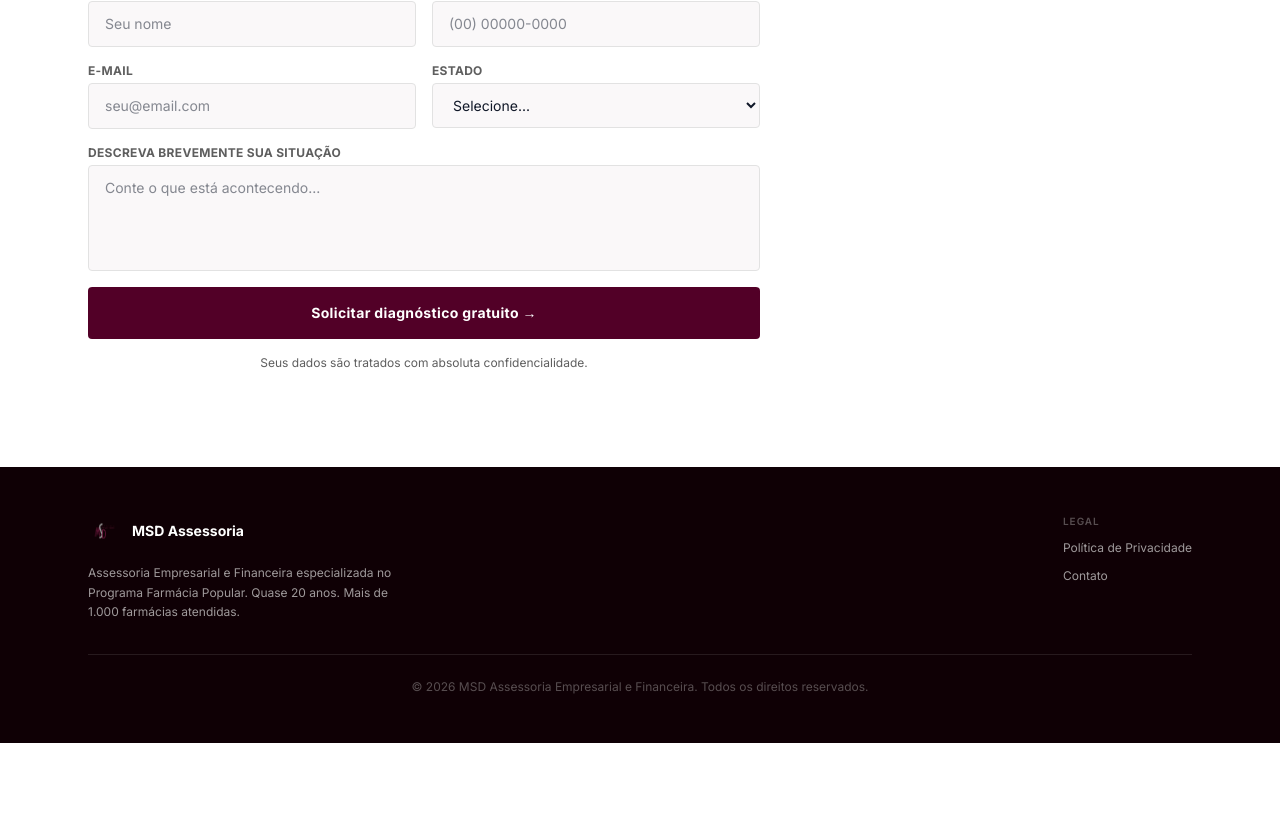
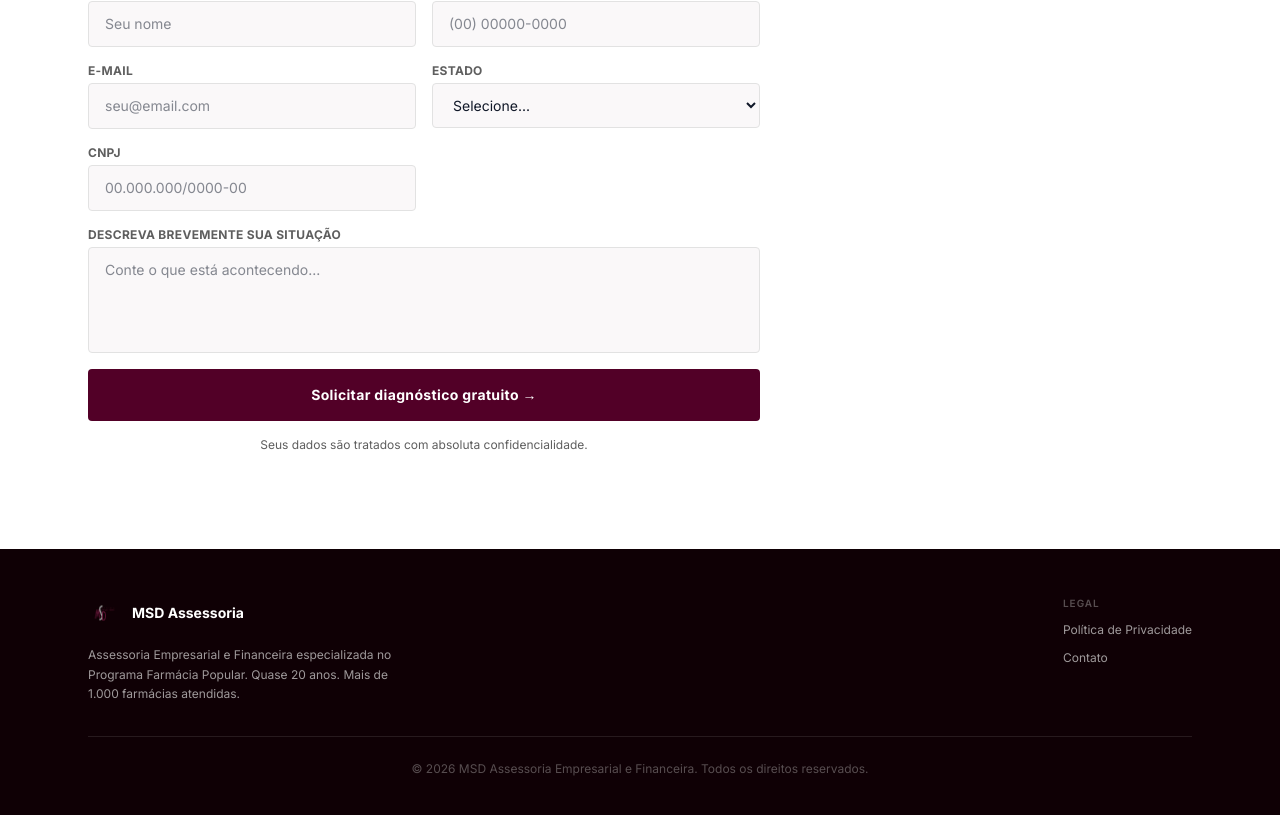
Before and after one commit to samuel-locatel/landing-msd, a Next.js app: page / in a window 1280 px wide. Shown: the part 4285-5100 px from the top of the page. Before the commit the page ends 5028 px from the top, so only its background shows below. Built offline with nearby package versions, Linux system fonts and the light colour scheme.

Commit message:
feat: replace success emoji with CheckCircle2 icon in ContactFormSection

```diff
--- a/src/components/sections/ContactFormSection.tsx
+++ b/src/components/sections/ContactFormSection.tsx
@@ -1,6 +1,7 @@
 'use client'
 
 import { useState, FormEvent } from 'react'
+import { CheckCircle2 } from 'lucide-react'
 import { EyebrowLabel } from '@/components/ui/EyebrowLabel'
 import { WhatsAppButton } from '@/components/ui/WhatsAppButton'
 import { cn } from '@/lib/utils'
@@ -10,10 +11,11 @@ interface FormState {
   phone: string
   email: string
   state: string
+  cnpj: string
   message: string
 }
 
-const INITIAL: FormState = { name: '', phone: '', email: '', state: '', message: '' }
+const INITIAL: FormState = { name: '', phone: '', email: '', state: '', cnpj: '', message: '' }
 
 const ESTADOS = [
   'AC','AL','AP','AM','BA','CE','DF','ES','GO','MA',
@@ -78,7 +80,7 @@ export function ContactFormSection() {
 
         {status === 'success' ? (
           <div className="max-w-2xl bg-green-50 border border-green-200 rounded-lg p-8 text-center">
-            <p className="text-2xl mb-2">✅</p>
+            <CheckCircle2 size={32} className="text-green-600 mx-auto mb-2" />
             <h3 className="font-bold text-gray-900 mb-2">Mensagem recebida!</h3>
             <p className="text-sm text-muted">
               Nossa equipe entrará em contato em breve. Você também pode nos chamar diretamente no WhatsApp.
@@ -138,6 +140,19 @@ export function ContactFormSection() {
               </select>
             </div>
 
+            <div className="flex flex-col gap-1">
+              <label className="text-xs font-bold text-muted uppercase tracking-wide">
+                CNPJ
+              </label>
+              <input
+                type="text"
+                value={form.cnpj}
+                onChange={update('cnpj')}
+                placeholder="00.000.000/0000-00"
+                className={inputClass}
+              />
+            </div>
+
             <div className="sm:col-span-2 flex flex-col gap-1">
               <label className="text-xs font-bold text-muted uppercase tracking-wide">
                 Descreva brevemente sua situação
```
